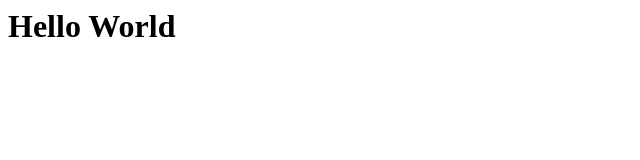
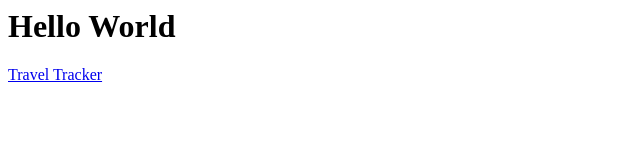
Before and after one commit to fuzzybear3/website-base, a plain HTML site: page index.html in a window 1280 px wide. Shown: the whole page, without its empty margins (0-640 px from the left). Drawn offline with Linux system fonts and the light colour scheme.

Commit message:
link test

```diff
--- a/index.html
+++ b/index.html
@@ -1,2 +1,5 @@
 <h1>Hello World
 </h1>
+
+
+<a href="https://travel.stevenguido.com/">Travel Tracker</a>
```
